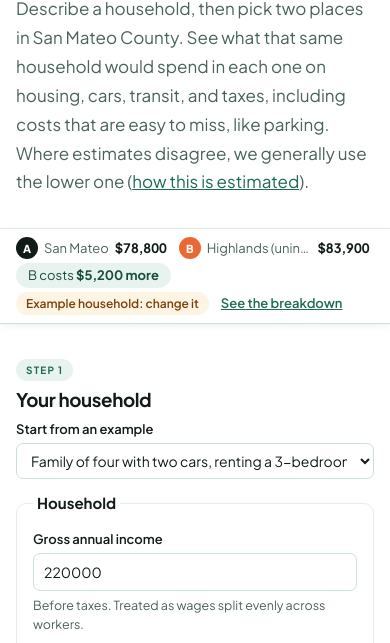
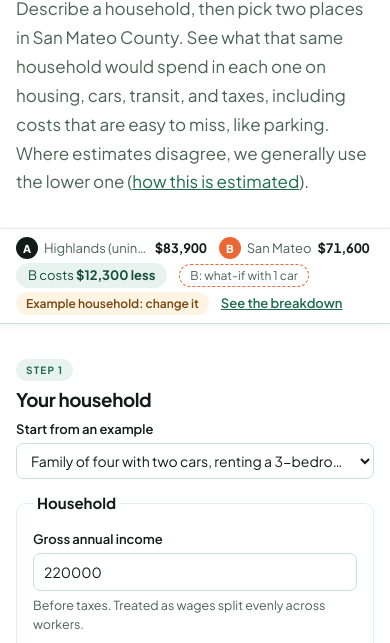
Before and after one commit to PeninsulaForEveryone/housing-transportation-costs, a website built with Vite: page site/index.html in a window 390 px wide. Shown: the part 200-843 px from the top of the page. Built offline with nearby package versions, Linux system fonts and the light colour scheme; no server answers; files whose address does not match are found by name.

Commit message:
fix horizontal scroll on mobile, defaults

```diff
--- a/site/src/main.ts
+++ b/site/src/main.ts
@@ -60,7 +60,7 @@ async function main() {
   for (const p of TRACT_PAIRS) pairSel.append(el('option', { value: p.id }, p.label));
   pairSel.addEventListener('change', () => {
     const p = TRACT_PAIRS.find((x) => x.id === pairSel.value);
-    if (p) { state.a = p.a; state.b = p.b; update(); }
+    if (p) { state.a = p.a; state.b = p.b; state.bCars = p.bCars ?? null; update(); }
   });
 
   function setTract(letter: 'a' | 'b', g: string) {
@@ -295,7 +295,7 @@ async function main() {
     renderSummary(a, b);
     renderPanels(a, b);
     renderSelection();
-    const pair = TRACT_PAIRS.find((p) => p.a === state.a && p.b === state.b);
+    const pair = TRACT_PAIRS.find((p) => p.a === state.a && p.b === state.b && (p.bCars ?? null) === state.bCars);
     pairSel.value = pair?.id ?? '';
     metricSel.value = state.metric;
     if (map) {
--- a/site/src/presets.ts
+++ b/site/src/presets.ts
@@ -43,11 +43,13 @@ export const HOUSEHOLD_PRESETS: HouseholdPreset[] = [
   },
 ];
 
-export interface TractPair { id: string; label: string; a: string; b: string }
+/** bCars: cars the household keeps in B (the what-if), when the example is about owning fewer. */
+export interface TractPair { id: string; label: string; a: string; b: string; bCars?: number }
 
 export const TRACT_PAIRS: TractPair[] = [
-  // Same rent market (ZIP 94402), so the gap is mostly driving rather than rent.
-  { id: 'sm-highlands', label: 'Downtown San Mateo vs. San Mateo Highlands', a: '06081606300', b: '06081606900' },
+  // Same rent market (ZIP 94402), so the gap is driving and the second car, not rent.
+  // ACS: 81% of Highlands households have 2+ cars vs. 41% downtown.
+  { id: 'highlands-sm', label: 'Highlands, 2 cars vs. downtown San Mateo, 1 car', a: '06081606900', b: '06081606300', bCars: 1 },
   { id: 'mb-pac', label: 'Millbrae near BART/Caltrain vs. Pacifica', a: '06081604400', b: '06081603300' },
 ];
 
--- a/site/src/state.ts
+++ b/site/src/state.ts
@@ -23,7 +23,7 @@ const METRICS: Metric[] = ['ht_share', 'car_cost', 'car_storage', 'vmt', 'curb']
 
 export function defaultState(): AppState {
   const pair = TRACT_PAIRS[0];
-  return { household: structuredClone(HOUSEHOLD_PRESETS[0].household), a: pair.a, b: pair.b, metric: 'ht_share', bCars: null };
+  return { household: structuredClone(HOUSEHOLD_PRESETS[0].household), a: pair.a, b: pair.b, metric: 'ht_share', bCars: pair.bCars ?? null };
 }
 
 export function encode(s: AppState): string {
--- a/site/src/styles.css
+++ b/site/src/styles.css
@@ -118,6 +118,8 @@ select, input[type="number"], input[type="search"] {
   font: inherit; font-size: 14px; padding: 7px 10px; border: 1px solid var(--axis); border-radius: var(--radius);
   background: var(--surface); color: var(--ink-1); width: 100%; min-width: 0; max-width: 100%;
 }
+/* WebKit lets a narrowed select's longest option text spill into page overflow (sideways scroll on iOS). */
+select { overflow: hidden; text-overflow: ellipsis; }
 select:hover, input:hover { border-color: var(--brand-border); }
 .car-row { padding-bottom: 8px; margin-bottom: 8px; border-bottom: 1px solid var(--hairline); }
 .car-row .field { margin-bottom: 6px; }
```
Also changed, not shown: site/src/state.test.ts (+6 -0 lines).
